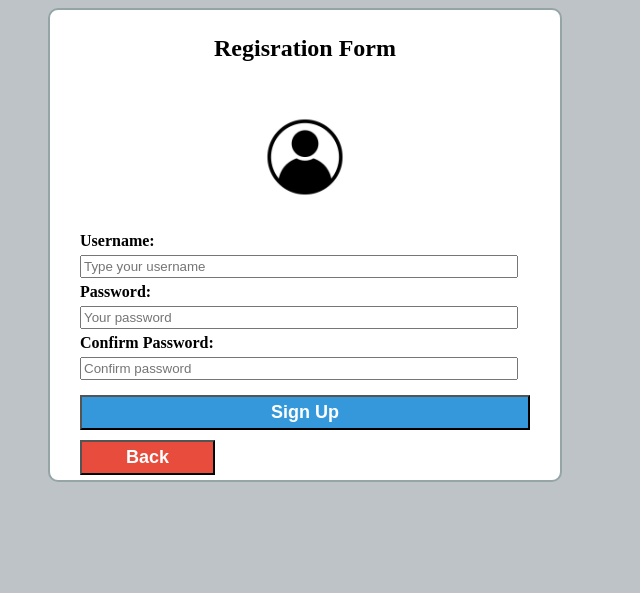
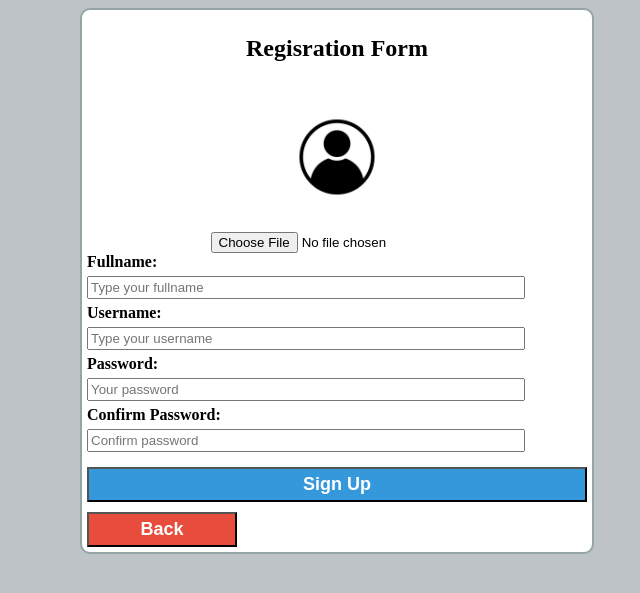
Before and after one commit to NeelaRai12/CityGuide, a PHP site: page /register.php in a window 1280 px wide. Shown: the top 593 px of the page, without its empty margins (335-975 px from the left). Run offline with PHP 8.4, Linux system fonts and the light colour scheme.

Commit message:
login and register

```diff
--- a/index.php
+++ b/index.php
@@ -30,7 +30,7 @@
 			$username=$_POST['username'];
 			$password=$_POST['password'];
 
-			$query="select * from fileuploadtable WHERE username='$username' AND password='$password'";
+			$query="select * from fileuploadtables WHERE username='$username' AND password='$password'";
 
 			$query_run = mysqli_query($con,$query);
 			if(mysqli_num_rows($query_run)>0)
--- a/register.php
+++ b/register.php
@@ -9,16 +9,32 @@
 <meta http-equiv="Content-Type" content="text/html; charset=utf-8" />
 <title>Registration Page</title>
 <link rel="stylesheet" href="css/style1.css">
+
+<script type="text/javascript">
+
+    function PreviewImage() {
+        var oFReader = new FileReader();
+        oFReader.readAsDataURL(document.getElementById("imglink").files[0]);
+
+        oFReader.onload = function (oFREvent) {
+            document.getElementById("uploadPreview").src = oFREvent.target.result;
+        };
+    };
+</script>
+
 </head>
+<body style="background-color:#bdc3c7">
 
-<body style="background-color:#bdc3c7">
-<div id="main-wrapper">
+	<form class="myform" action="register.php" method="post" enctype="multipart/form-data">
+	<div id="main-wrapper">
 	<center>
     	<h2> Regisration Form</h2>
-        <img src="images/avatar.jpg" class="avatar" />
+        <img id="uploadPreview" src="images/avatar.jpg" class="avatar" /><br />
+        <input type="file" id="imglink" name="imglink" accept=".jpg,.jpeg,.png" onchange="PreviewImage();" />
     </center>
 
-    <form class="myform" action="register.php" method="post">
+        <label><b> Fullname:</b></label><br />
+        <input name="fullname" type="text" class="inputvalues" placeholder="Type your fullname" required /><br />
     	<label><b> Username:</b></label><br />
         <input name="username" type="text" class="inputvalues" placeholder="Type your username" required /><br />
         <label><b>Password:</b></label><br />
@@ -32,24 +48,42 @@
    <?php
    if(isset($_POST['submit_btn']))
    {
-	   //echo '<script type="text/javascript"> alert("Sign Up button Clicked")</script>';
+	   /*echo '<script type="text/javascript"> alert("Sign Up button Clicked")</script>';*/
 
+	   $fullname=$_POST['fullname'];
        $username=$_POST['username'];
 	   $password=$_POST['password'];
 	   $cpassword=$_POST['cpassword'];
 
+	   $img_name = $_FILES['imglink']['name'];
+	   $img_size =$_FILES['imglink']['size'];
+	   $img_tmp =$_FILES['imglink']['tmp_name'];
+
+	   $directory = 'uploads/';
+	   $target_file = $directory.$img_name;
+
 	   if($password==$cpassword)
 	   {
-		   $query= "select * from user WHERE username='$username'";
+		   $query= "select * from fileuploadtables WHERE username='$username'";
 		   $query_run= mysqli_query($con,$query);
+
 		   if(mysqli_num_rows($query_run)>0)
 		   {
 			   echo'<script type="text/javascript"> alert("User already exist..Try another username")</script>';
 
 		   }
-           else
+           else if(file_exists($target_file))
 		   {
-			   $query = "insert into user value('$username','$password')";
+			   echo '<script type="text/javascript"> alert("Image file already exists.. Try another image file") </script>';
+	       }
+		   else if($img_size>2097152)
+		   {
+				echo '<script type="text/javascript"> alert("Image file size larger than 2 MB.. Try another image file") </script>';
+		   }
+		   else
+		   {
+			   move_uploaded_file($img_tmp,$target_file);
+			   $query = "insert into fileuploadtables values('','$username','$password','$fullname','$target_file')";
 			   $query_run =mysqli_query($con,$query);
 
 			   if($query_run)
@@ -72,6 +106,6 @@
    }
 
    ?>
-  </div>
+   </div>
 </body>
 </html>
```
Also changed, not shown: homepage.php (+7 -12 lines), images/aaa.jpg (added), uploads/aaa.jpg (added), uploads/b.jpg (added), uploads/user1.jpeg (added).
